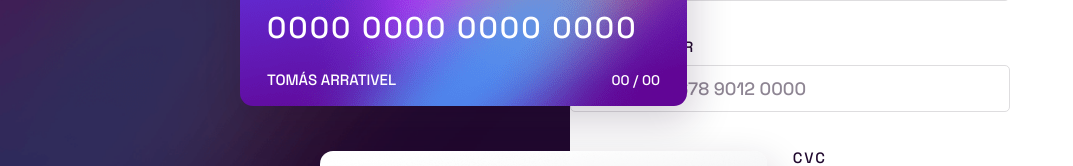
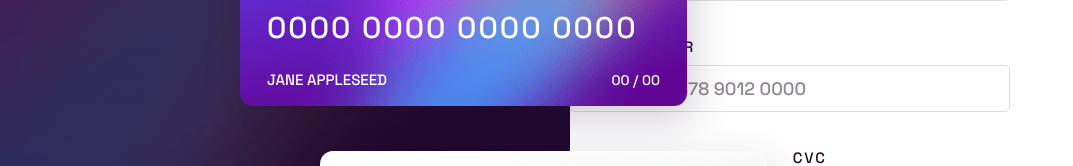
Before and after one commit to Tomas-Arrativel/Card-detailing, a React (Vite) app: page / in a window 1280 px wide. Shown: the part 279-445 px from the top of the page, without its empty margins (0-1073 px from the left). Built offline with nearby package versions, Linux system fonts and the light colour scheme.

Commit message:
it dont work

```diff
--- a/src/App.tsx
+++ b/src/App.tsx
@@ -2,11 +2,11 @@ import './App.css';
 import { CardsContainer, FormContainer } from './containers/exports';
 
 function App() {
-  let cardNum = '',
-    name = '',
-    expM = '',
-    expY = '',
-    cvc = '';
+  let cardNum = '0000 0000 0000 0000',
+    name = 'Jane Appleseed',
+    expM = '00',
+    expY = '00',
+    cvc = '000';
   return (
     <main>
       <CardsContainer
--- a/src/components/Form/Form.tsx
+++ b/src/components/Form/Form.tsx
@@ -25,13 +25,13 @@ const Form = ({ cardNum, name, expM, expY, cvc }: CardsProps) => {
     formState: { errors },
   } = useForm<Inputs>();
 
+  const onSubmit: SubmitHandler<Inputs> = (data) => console.log(data);
+
   name = watch('cardHolder');
   cardNum = watch('cardNumber');
   expM = watch('expDateM');
   expY = watch('expDateY');
   cvc = watch('cvc');
-
-  const onSubmit: SubmitHandler<Inputs> = (data) => console.log(data);
 
   return (
     <form className={styles.form} onSubmit={handleSubmit(onSubmit)}>
--- a/src/containers/CardsContainer/CardsContainer.module.css
+++ b/src/containers/CardsContainer/CardsContainer.module.css
@@ -7,7 +7,7 @@
 .background {
   min-height: 100vh;
   width: 570px;
-  background: url('../../../public/images/bg-main-desktop.png') center no-repeat;
+  background: url('/images/bg-main-desktop.png') center no-repeat;
   background-size: cover;
 }
 
@@ -24,14 +24,14 @@
 }
 
 .frontCard {
-  background: url('../../../public/images/bg-card-front.png');
+  background: url('/images/bg-card-front.png');
   position: absolute;
   left: -330px;
   top: -260px;
 }
 
 .backCard {
-  background: url('../../../public/images/bg-card-back.png');
+  background: url('/images/bg-card-back.png');
   position: absolute;
   left: -250px;
   top: 30px;
--- a/src/containers/CardsContainer/CardsContainer.tsx
+++ b/src/containers/CardsContainer/CardsContainer.tsx
@@ -1,4 +1,3 @@
-import { Card } from '../../components/exports';
 import styles from './CardsContainer.module.css';
 
 interface CardsProps {
@@ -17,9 +16,7 @@ const CardsContainer = ({ cardNum, name, expM, expY, cvc }: CardsProps) => {
       <div className={styles.cards}>
         <div className={styles.frontCard}>
           <img src='./images/card-logo.svg' alt='' />
-          <p className={styles.cardNum}>
-            {cardNum == '' ? '0000 0000 0000 0000' : cardNum}
-          </p>
+          <p className={styles.cardNum}>{cardNum}</p>
           <p className={styles.name}>{name == '' ? 'Tomás Arrativel' : name}</p>
           <div className={styles.expDate}>
             <p>
```
